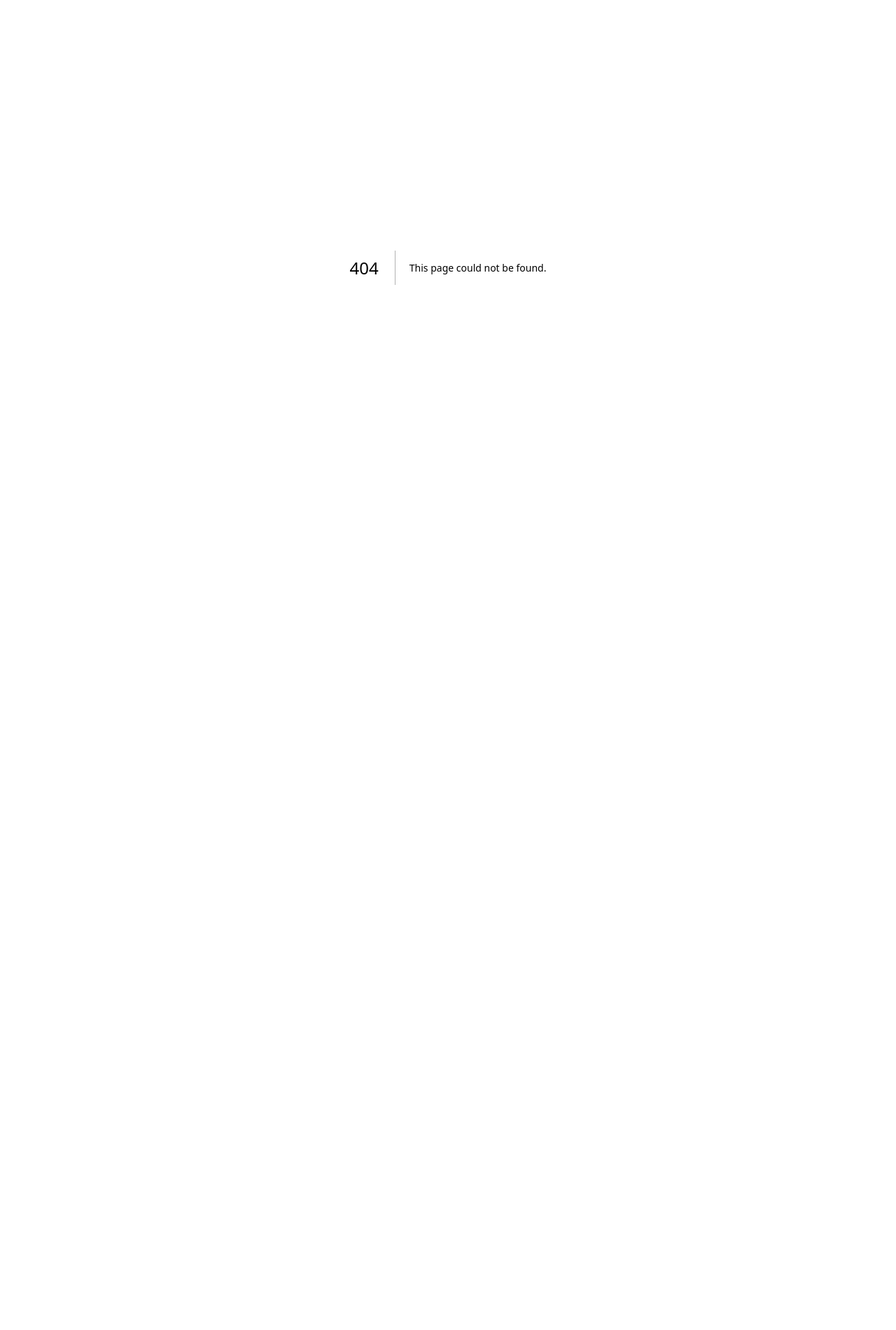
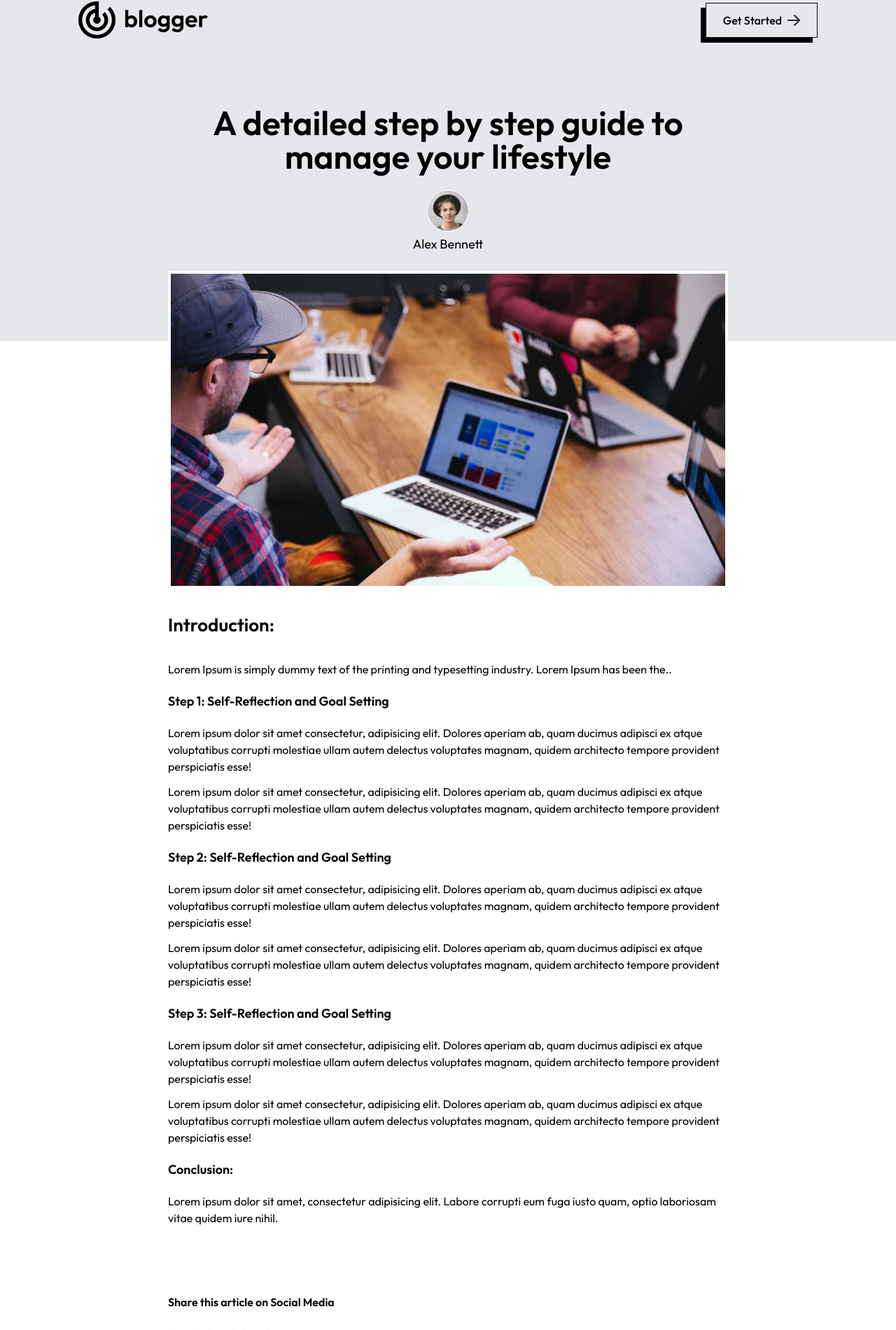
Before and after one commit to jahedripon9/nextjs_blog_app, a Next.js app: page /blog/1 in a window 1280 px wide. Before the commit this address had no page. Shown: the part 18-1918 px from the top of the page at 70% size. Before the commit the page ends 800 px from the top, so only its background shows below. Built offline with nearby package versions, Linux system fonts and the light colour scheme.

Commit message:
Blog Page ready

```diff
--- a/Components/BlogItem.jsx
+++ b/Components/BlogItem.jsx
@@ -1,18 +1,21 @@
 import { assets, blog_data } from '@/Assets/assets'
 import Image from 'next/image'
+import Link from 'next/link'
 import React from 'react'
 
-const BlogItem = ({title,description,category,image}) => {
+const BlogItem = ({title,description,category,image,id}) => {
   return (
       <div className='max-w-[300px] sm:max-w-[300px] bg-white border border-black hover:shadow-[-7px_7px_0px_#000000]'>
-          <Image src={image} alt='' width={400} height={400} className='border-b border-black' />
+          <Link href={`/blog/${id}`}>
+              <Image src={image} alt='' width={400} height={400} className='border-b border-black' />
+              </Link>
           <p className='ml-5 mt-5 px-1 inline-block bg-black text-white text-sm'>{category}</p>
           <div className="p-5">
               <h5 className='mb-2 text-lg font-medium tracking-tighter text-gray-900'>{title}</h5>
               <p className='mb-3 text-sm tracking-tighter text-gray-700'>{description}</p>
-              <div className='inline-flex items-center py-2 font-semibold text-center'>
+              <Link href={`/blog/${id}`} className='inline-flex items-center py-2 font-semibold text-center'>
               Read more <Image width={12} className='ml-2' src={assets.arrow} alt=''  />
-              </div>
+              </Link>
           </div>
       </div>
   )
--- a/Components/BlogList.jsx
+++ b/Components/BlogList.jsx
@@ -17,7 +17,7 @@
       </div>
       <div className='flex flex-wrap justify-around gap-1 gap-y-10 mb-16 xl:mx-24'>
         {blog_data.filter((item)=> menu==="All"?true:item.category===menu).map((item,index) => {
-          return <BlogItem key={index} image={item.image} title={item.title} description={item.description} category={item.category} />
+          return <BlogItem key={index} id={item.id} image={item.image} title={item.title} description={item.description} category={item.category} />
       })}
       </div>
     </div>
--- /dev/null
+++ b/app/blog/[id]/page.jsx
@@ -0,0 +1,68 @@
+'use client'
+import { assets, blog_data } from '@/Assets/assets'
+import Footer from '@/Components/Footer'
+import Image from 'next/image'
+import React, { useEffect, useState } from 'react'
+
+const page = ({ params }) => {
+
+    const [data, setData] = useState(null)
+
+    const fetchBlogData = () => {
+        for (let i = 0; i< blog_data.length; i++)
+        {
+            if (Number(params.id)===blog_data[i].id) {
+                setData(blog_data[i])
+                break;
+                console.log(blog_data[i]);
+             }
+        }
+    }
+
+    useEffect(() => {
+        fetchBlogData()
+    },[])
+
+
+  return (data? <>
+      <div className='bg-gray-200 py-5 px-5 md:px-12 lg:px-28'>
+          <div className='flex justify-between items-center'>
+              <Image src={assets.logo} alt='' width={180} className='w-[130] sm:w-auto' />
+              <button className='flex items-center gap-2 font-medium py-1 px-3 sm:py-3 sm:px-6 border border-black shadow-[-7px_7px_0px_#000000]'>Get Started <Image src={assets.arrow} alt='' /></button>
+          </div>
+          <div className='text-center my-24'>
+              <h1 className='text-2xl sm:text-5xl font-semibold max-w-[700px] mx-auto'>{data.title}</h1>
+              <Image src={data.author_img} className='mx-auto mt-6 border border-white rounded-full' width={60} height={60} alt='' />
+              <p className='mt-1 pb-2 text-lg max-w-[740px] mx-auto'>{data.author }</p>
+          </div>
+      </div>
+      <div className='mx-5 max-w-[800px] md:mx-auto mt-[-100px] mb-10'>
+          <Image className='border-4 border-white' src={data.image} alt='' width={1280} height={720} />
+          <h1 className='my-8 text-[26px] font-semibold'>Introduction:</h1>
+          <p className=''>{data.description}</p>
+          <h3 className='my-5 text-[18px] font-semibold'>Step 1: Self-Reflection and Goal Setting</h3>
+          <p className='my-3 '>Lorem ipsum dolor sit amet consectetur, adipisicing elit. Dolores aperiam ab, quam ducimus adipisci ex atque voluptatibus corrupti molestiae ullam autem delectus voluptates magnam, quidem architecto tempore provident perspiciatis esse!</p>
+          <p className='my-3 '>Lorem ipsum dolor sit amet consectetur, adipisicing elit. Dolores aperiam ab, quam ducimus adipisci ex atque voluptatibus corrupti molestiae ullam autem delectus voluptates magnam, quidem architecto tempore provident perspiciatis esse!</p>
+          <h3 className='my-5 text-[18px] font-semibold'>Step 2: Self-Reflection and Goal Setting</h3>
+          <p className='my-3 '>Lorem ipsum dolor sit amet consectetur, adipisicing elit. Dolores aperiam ab, quam ducimus adipisci ex atque voluptatibus corrupti molestiae ullam autem delectus voluptates magnam, quidem architecto tempore provident perspiciatis esse!</p>
+          <p className='my-3 '>Lorem ipsum dolor sit amet consectetur, adipisicing elit. Dolores aperiam ab, quam ducimus adipisci ex atque voluptatibus corrupti molestiae ullam autem delectus voluptates magnam, quidem architecto tempore provident perspiciatis esse!</p>
+          <h3 className='my-5 text-[18px] font-semibold'>Step 3: Self-Reflection and Goal Setting</h3>
+          <p className='my-3 '>Lorem ipsum dolor sit amet consectetur, adipisicing elit. Dolores aperiam ab, quam ducimus adipisci ex atque voluptatibus corrupti molestiae ullam autem delectus voluptates magnam, quidem architecto tempore provident perspiciatis esse!</p>
+          <p className='my-3 '>Lorem ipsum dolor sit amet consectetur, adipisicing elit. Dolores aperiam ab, quam ducimus adipisci ex atque voluptatibus corrupti molestiae ullam autem delectus voluptates magnam, quidem architecto tempore provident perspiciatis esse!</p>
+          <h3 className='my-5 text-[18px] font-semibold'>Conclusion:</h3>
+          <p className='my-3 '>Lorem ipsum dolor sit amet, consectetur adipisicing elit. Labore corrupti eum fuga iusto quam, optio laboriosam vitae quidem iure nihil.</p>
+          <div className='my-24'>
+              <p className='text-black font-semibold my-4 '>Share this article on Social Media</p>
+              <div className='flex'>
+              <Image src={assets.facebook_icon} width={50} alt='' />
+              <Image src={assets.twitter_icon} width={50} alt='' />
+              <Image src={assets.googleplus_icon} width={50} alt='' />
+              </div>
+          </div>
+      </div>
+      <Footer />
+      </>:<></>
+  )
+}
+
+export default page
```
